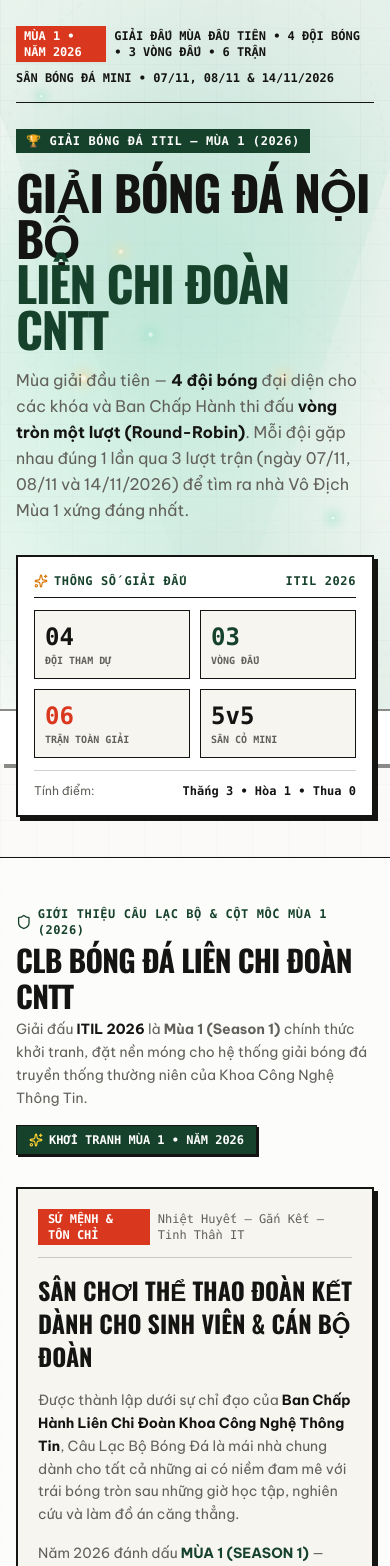
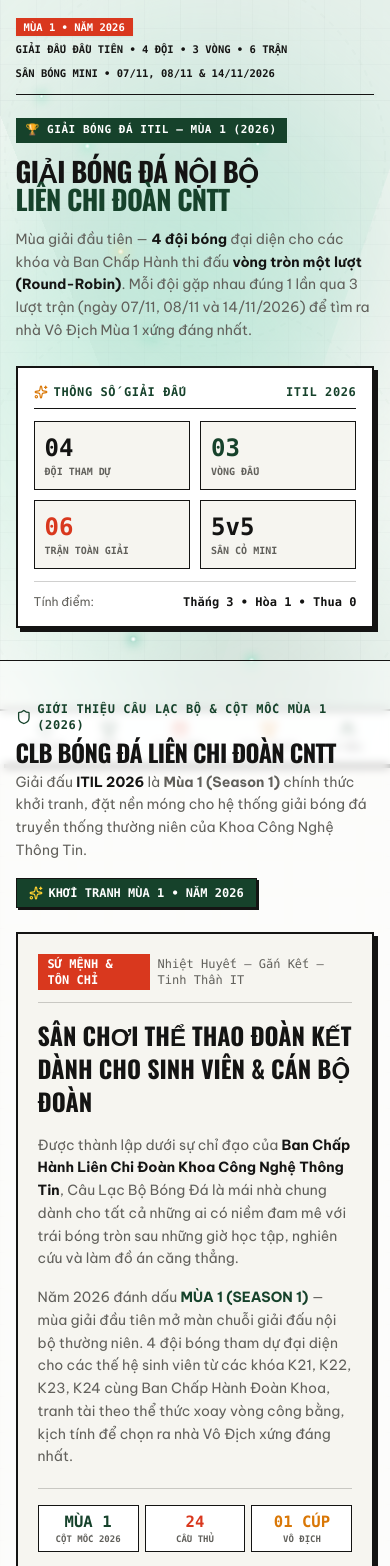
Before and after one commit to cat1454/itil-football-2026, a Next.js app: page / in a window 390 px wide. Shown: the part 80-1646 px from the top of the page. Built offline with nearby package versions, Linux system fonts and the light colour scheme.

Commit message:
fix(mobile): use responsive percentage layout and clamp fluid font to fix awkward word wrapping on mobile

```diff
--- a/src/components/ClubIntroSection.tsx
+++ b/src/components/ClubIntroSection.tsx
@@ -5,16 +5,16 @@ import { Shield, Trophy, Users, HeartHandshake, Zap, Target, Sparkles, Calendar
 
 export default function ClubIntroSection() {
   return (
-    <section id="club-intro-section" className="py-12 sm:py-16 border-b border-[#141413] bg-white/70 backdrop-blur-xs">
-      <div className="max-w-6xl mx-auto px-4 sm:px-6">
+    <section id="club-intro-section" className="py-10 sm:py-16 border-b border-[#141413] bg-white/70 backdrop-blur-xs">
+      <div className="w-full max-w-6xl mx-auto px-[4%] sm:px-6">
         {/* Section Header */}
-        <div className="flex flex-col md:flex-row md:items-end justify-between gap-4 mb-8">
+        <div className="flex flex-col md:flex-row md:items-end justify-between gap-4 mb-6 sm:mb-8">
           <div>
             <div className="font-mono text-xs font-bold uppercase text-[#16422B] tracking-wider mb-1 flex items-center gap-1.5">
               <Shield className="w-4 h-4 text-[#16422B]" />
               <span>GIỚI THIỆU CÂU LẠC BỘ &amp; CỘT MỐC MÙA 1 (2026)</span>
             </div>
-            <h2 className="font-extrabold text-3xl sm:text-4xl uppercase tracking-tight text-[#141413]" style={{ fontFamily: 'Oswald, sans-serif' }}>
+            <h2 className="font-extrabold text-[clamp(1.5rem,5.5vw,2.5rem)] uppercase tracking-tight leading-tight text-[#141413]" style={{ fontFamily: 'Oswald, sans-serif' }}>
               CLB BÓNG ĐÁ LIÊN CHI ĐOÀN CNTT
             </h2>
             <p className="text-sm text-[#61605B] mt-1 max-w-2xl leading-relaxed">
@@ -57,18 +57,18 @@ export default function ClubIntroSection() {
               </p>
             </div>
 
-            <div className="mt-5 pt-4 border-t border-[#141413]/20 grid grid-cols-3 gap-2 text-center font-mono text-xs">
-              <div className="p-2 bg-white border border-[#141413]">
-                <div className="font-black text-lg text-[#16422B]">MÙA 1</div>
-                <div className="text-[10px] text-[#61605B] uppercase">Cột mốc 2026</div>
+            <div className="mt-5 pt-4 border-t border-[#141413]/20 grid grid-cols-3 gap-1.5 sm:gap-2 text-center font-mono text-xs">
+              <div className="p-1.5 sm:p-2 bg-white border border-[#141413]">
+                <div className="font-black text-[clamp(0.95rem,4vw,1.25rem)] text-[#16422B]">MÙA 1</div>
+                <div className="text-[9px] sm:text-[10px] text-[#61605B] uppercase font-semibold">Cột mốc 2026</div>
               </div>
-              <div className="p-2 bg-white border border-[#141413]">
-                <div className="font-black text-lg text-[#D9381E]">24</div>
-                <div className="text-[10px] text-[#61605B] uppercase">Cầu thủ tranh tài</div>
+              <div className="p-1.5 sm:p-2 bg-white border border-[#141413]">
+                <div className="font-black text-[clamp(0.95rem,4vw,1.25rem)] text-[#D9381E]">24</div>
+                <div className="text-[9px] sm:text-[10px] text-[#61605B] uppercase font-semibold">Cầu thủ</div>
               </div>
-              <div className="p-2 bg-white border border-[#141413]">
-                <div className="font-black text-lg text-[#D97706]">01 CÚP</div>
-                <div className="text-[10px] text-[#61605B] uppercase">Vô Địch Cúp Vàng</div>
+              <div className="p-1.5 sm:p-2 bg-white border border-[#141413]">
+                <div className="font-black text-[clamp(0.95rem,4vw,1.25rem)] text-[#D97706]">01 CÚP</div>
+                <div className="text-[9px] sm:text-[10px] text-[#61605B] uppercase font-semibold">Vô Địch</div>
               </div>
             </div>
           </div>
--- a/src/components/HeroSection.tsx
+++ b/src/components/HeroSection.tsx
@@ -5,37 +5,37 @@ import { Sparkles, Calendar, Shield, Users } from 'lucide-react';
 
 export default function HeroSection() {
   return (
-    <section id="top" className="border-b border-[#141413] py-10 sm:py-14 bg-white/50">
-      <div className="max-w-6xl mx-auto px-4 sm:px-6">
+    <section id="top" className="border-b border-[#141413] py-8 sm:py-14 bg-white/50">
+      <div className="w-full max-w-6xl mx-auto px-[4%] sm:px-6">
         {/* Top Issue Meta Strip */}
-        <div className="flex flex-wrap items-center justify-between gap-2 pb-4 mb-6 border-b border-[#141413] text-xs font-mono text-[#61605B]">
-          <div className="flex items-center gap-2">
-            <span className="px-2 py-0.5 bg-[#D9381E] text-white font-bold uppercase shadow-xs">
+        <div className="w-full flex flex-col sm:flex-row sm:items-center sm:justify-between gap-2.5 pb-3.5 mb-5 border-b border-[#141413] text-xs font-mono text-[#61605B]">
+          <div className="flex flex-wrap items-center gap-1.5 sm:gap-2">
+            <span className="px-2 py-0.5 bg-[#D9381E] text-white font-bold uppercase shadow-xs shrink-0 text-[10.5px] sm:text-xs">
               MÙA 1 • NĂM 2026
             </span>
-            <span className="font-semibold text-[#141413]">
-              GIẢI ĐẤU MÙA ĐẦU TIÊN • 4 ĐỘI BÓNG • 3 VÒNG ĐẤU • 6 TRẬN
+            <span className="font-semibold text-[#141413] text-[10.5px] sm:text-xs">
+              GIẢI ĐẤU ĐẦU TIÊN • 4 ĐỘI • 3 VÒNG • 6 TRẬN
             </span>
           </div>
-          <div className="font-bold text-[#141413]">
-            SÂN BÓNG ĐÁ MINI • 07/11, 08/11 &amp; 14/11/2026
+          <div className="font-bold text-[#141413] text-[10.5px] sm:text-xs">
+            SÂN BÓNG MINI • 07/11, 08/11 &amp; 14/11/2026
           </div>
         </div>
 
         {/* Main Hero Grid */}
-        <div className="grid lg:grid-cols-12 gap-8 items-start">
-          <div className="lg:col-span-8 space-y-4">
-            <div className="inline-flex items-center gap-2 px-2.5 py-1 bg-[#16422B] text-white font-mono text-xs font-bold uppercase tracking-wider">
+        <div className="grid lg:grid-cols-12 gap-6 sm:gap-8 items-start">
+          <div className="lg:col-span-8 space-y-3.5 sm:space-y-4">
+            <div className="inline-flex items-center gap-2 px-2.5 py-1 bg-[#16422B] text-white font-mono text-[11px] sm:text-xs font-bold uppercase tracking-wider">
               <span>🏆 GIẢI BÓNG ĐÁ ITIL — MÙA 1 (2026)</span>
             </div>
             <h1
-              className="font-extrabold text-5xl sm:text-7xl uppercase tracking-tight leading-[0.95] text-[#141413]"
+              className="font-extrabold uppercase tracking-tight text-[#141413] text-[clamp(1.6rem,7vw,4.5rem)] leading-[1.05]"
               style={{ fontFamily: 'Oswald, sans-serif' }}
             >
-              GIẢI BÓNG ĐÁ NỘI BỘ <br />
-              <span className="text-[#16422B]">LIÊN CHI ĐOÀN CNTT</span>
+              <span className="block whitespace-nowrap">GIẢI BÓNG ĐÁ NỘI BỘ</span>
+              <span className="block text-[#16422B] whitespace-nowrap">LIÊN CHI ĐOÀN CNTT</span>
             </h1>
-            <p className="text-base sm:text-lg text-[#61605B] max-w-2xl leading-relaxed">
+            <p className="text-sm sm:text-lg text-[#61605B] max-w-2xl leading-relaxed">
               Mùa giải đầu tiên — <strong className="text-[#141413]">4 đội bóng</strong> đại diện cho các khóa và Ban Chấp Hành thi đấu <strong className="text-[#141413]">vòng tròn một lượt (Round-Robin)</strong>. Mỗi đội gặp nhau đúng 1 lần qua 3 lượt trận (ngày 07/11, 08/11 và 14/11/2026) để tìm ra nhà Vô Địch Mùa 1 xứng đáng nhất.
             </p>
           </div>
--- a/src/components/Navbar.tsx
+++ b/src/components/Navbar.tsx
@@ -37,7 +37,7 @@ export default function Navbar() {
   return (
     <>
       <header className="sticky top-0 z-40 bg-[#F6F5F0]/95 backdrop-blur-md border-b-2 border-[#141413]">
-        <div className="max-w-6xl mx-auto px-3 sm:px-6 h-16 flex items-center justify-between gap-2 sm:gap-4">
+        <div className="w-full max-w-6xl mx-auto px-[4%] sm:px-6 h-16 flex items-center justify-between gap-2 sm:gap-4">
           {/* Brand */}
           <a href="#top" className="flex items-center gap-2.5 group shrink-0">
             <div
--- a/src/components/ScheduleSection.tsx
+++ b/src/components/ScheduleSection.tsx
@@ -31,16 +31,16 @@ export default function ScheduleSection({
   const displayedRounds = activeFilter === 'all' ? [1, 2, 3] : [activeFilter];
 
   return (
-    <section id="schedule-section" className="py-12 sm:py-16 border-b border-[#141413]">
-      <div className="max-w-6xl mx-auto px-4 sm:px-6">
+    <section id="schedule-section" className="py-10 sm:py-16 border-b border-[#141413]">
+      <div className="w-full max-w-6xl mx-auto px-[4%] sm:px-6">
         {/* Header */}
-        <div className="flex flex-col md:flex-row md:items-end justify-between gap-4 mb-8">
+        <div className="flex flex-col md:flex-row md:items-end justify-between gap-4 mb-6 sm:mb-8">
           <div>
             <div className="font-mono text-xs font-bold uppercase text-[#D9381E] tracking-wider mb-1 flex items-center gap-1.5">
               <Calendar className="w-4 h-4" />
               <span>LỊCH THI ĐẤU &amp; KẾT QUẢ 6 TRẬN VÒNG TRÒN</span>
             </div>
-            <h2 className="font-extrabold text-3xl sm:text-4xl uppercase tracking-tight text-[#141413]" style={{ fontFamily: 'Oswald, sans-serif' }}>
+            <h2 className="font-extrabold text-[clamp(1.5rem,5.5vw,2.5rem)] uppercase tracking-tight leading-tight text-[#141413]" style={{ fontFamily: 'Oswald, sans-serif' }}>
               LỊCH THI ĐẤU 3 VÒNG (6 TRẬN)
             </h2>
             <p className="text-sm text-[#61605B] mt-1 max-w-2xl">
--- a/src/components/SquadsSection.tsx
+++ b/src/components/SquadsSection.tsx
@@ -11,16 +11,16 @@ interface SquadsSectionProps {
 
 export default function SquadsSection({ teams }: SquadsSectionProps) {
   return (
-    <section id="squads-section" className="py-12 sm:py-16">
-      <div className="max-w-6xl mx-auto px-4 sm:px-6">
+    <section id="squads-section" className="py-10 sm:py-16">
+      <div className="w-full max-w-6xl mx-auto px-[4%] sm:px-6">
         {/* Header */}
-        <div className="flex flex-col sm:flex-row sm:items-end justify-between gap-4 mb-8">
+        <div className="flex flex-col sm:flex-row sm:items-end justify-between gap-4 mb-6 sm:mb-8">
           <div>
             <div className="font-mono text-xs font-bold uppercase text-[#16422B] tracking-wider mb-1 flex items-center gap-1.5">
               <Users className="w-4 h-4" />
               <span>HỒ SƠ 4 ĐỘI BÓNG &amp; ĐIỀU LỆ GIẢI</span>
             </div>
-            <h2 className="font-extrabold text-3xl sm:text-4xl uppercase tracking-tight text-[#141413]" style={{ fontFamily: 'Oswald, sans-serif' }}>
+            <h2 className="font-extrabold text-[clamp(1.5rem,5.5vw,2.5rem)] uppercase tracking-tight leading-tight text-[#141413]" style={{ fontFamily: 'Oswald, sans-serif' }}>
               4 ĐỘI HÌNH THAM DỰ ITIL 2026
             </h2>
           </div>
```
Also changed, not shown: src/app/page.tsx (+5 -5 lines), src/components/PodiumSection.tsx (+4 -4 lines).
